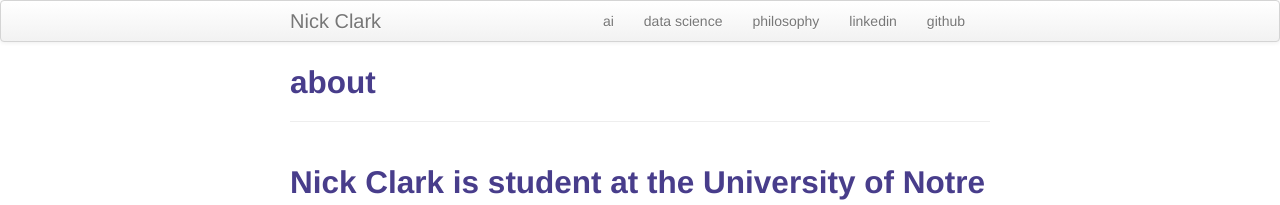
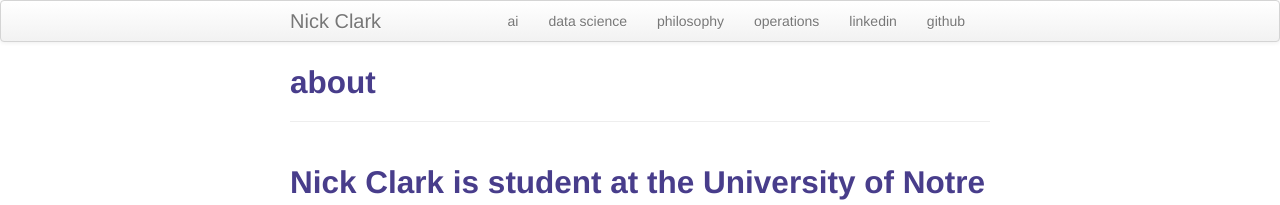
Before and after one commit to batterylake/batterylake.github.io, a Jekyll site: the page built from about.md, in a window 1280 px wide. Shown: the top 205 px of the page. Built offline with Jekyll 4.4.1, drawn with Linux system fonts in a browser that asks for light colours.

Commit message:
Update default.html

```diff
--- a/_includes/themes/twitter/default.html
+++ b/_includes/themes/twitter/default.html
@@ -37,6 +37,7 @@
             <li><a href="{{ BASE_PATH }}/ai.html">ai</a></li>
             <li><a href="{{ BASE_PATH }}/data_science.html">data science</a></li>
             <li><a href="{{ BASE_PATH }}/philosophy.html">philosophy</a></li>
+            <li><a href="{{ BASE_PATH }}/operations.html">operations</a></li>
             <li><a href="https://www.linkedin.com/in/nicholas-j-clark">linkedin</a></li>
              <li><a href="https://github.com/batterylake">github</a></li>
           </ul>
```
